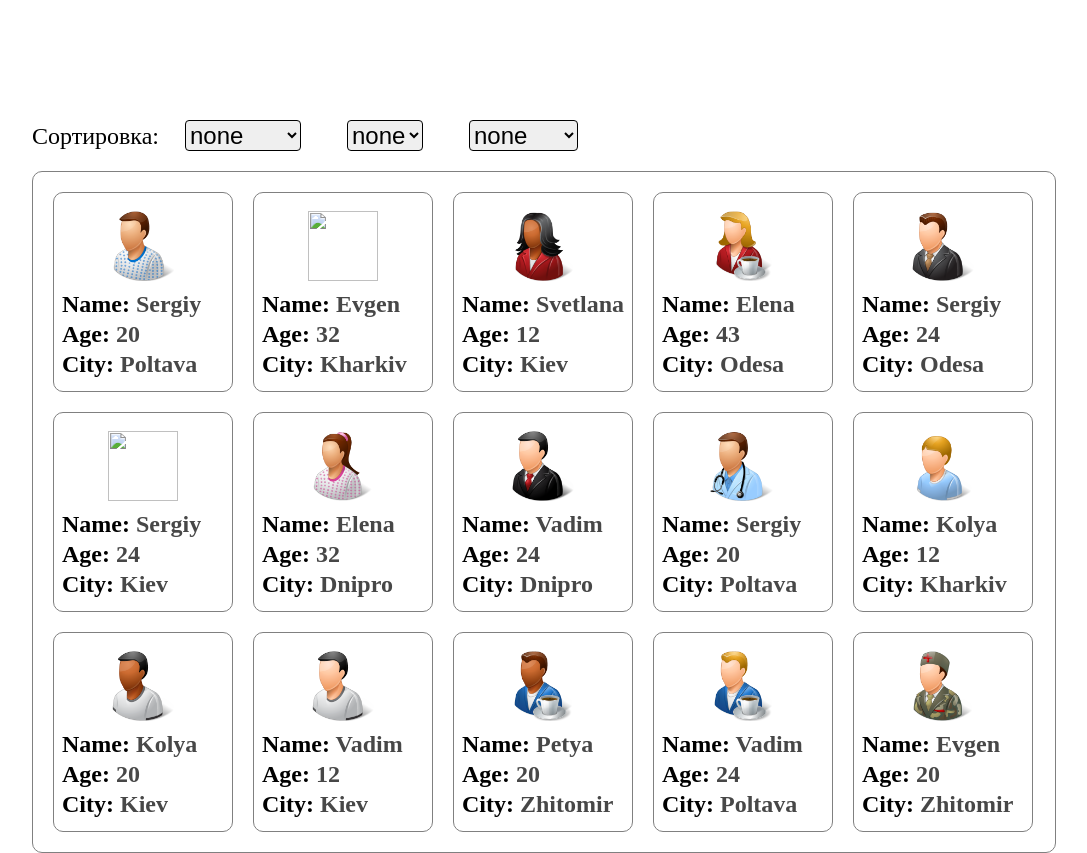
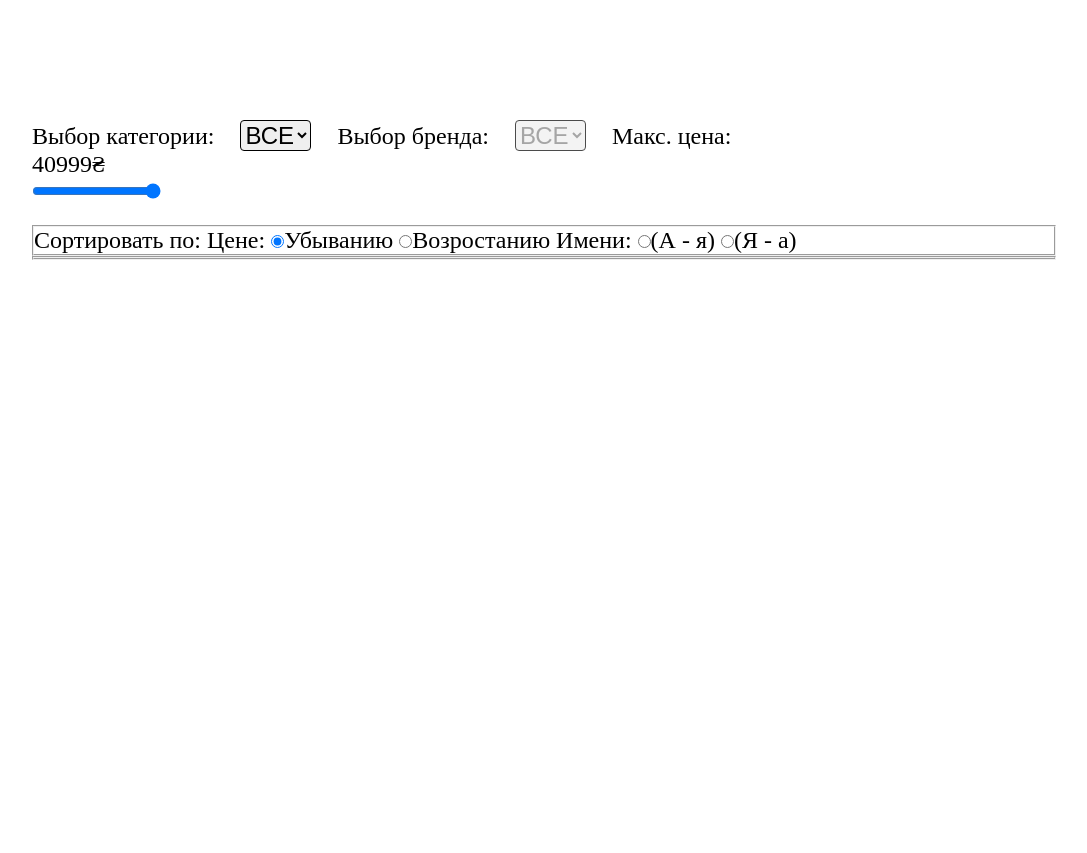
Before and after one commit to Tremollution/Tab, a plain HTML site: page index.html in a window 1280 px wide. Shown: the whole page, without its empty margins (96-1183 px from the left). After the commit the page ends 800 px from the top, so only its background shows below. Drawn offline with Linux system fonts and the light colour scheme.

Commit message:
Add files via upload

```diff
--- a/index.html
+++ b/index.html
@@ -10,31 +10,51 @@
 <div class="head">
 	<div class="container">
 		<div class="content">
-			<form action="#" name="filter" class="filter">
-				Сортировка:
+			<form name="filter" class="filter">
 				<label>
-					<select name="name">
-						<option class="first__option">none</option>
+					Выбор категории:
+					<select name="category">
+						<option>ВСЕ</option>
 					</select>
 				</label>
 				<label>
-					<select name="age">
-						<option class="first__option">none</option>
+					Выбор бренда:
+					<select name="brand" disabled>
+						<option>ВСЕ</option>
 					</select>
 				</label>
 				<label>
-					<select name="city">
-						<option class="first__option">none</option>
-					</select>
+					Макс. цена: <div class="current-price">40999₴</div>
+					<input name="price" value="40999" type="range" min="4000" max="40999" class="slider">
 				</label>
 			</form>
-			<form action="#" name="mainform" class="mainform">
-</form>
+			<form name="list" class="list">
+				<fieldset name="sort" class="sort">
+						<span> Сортировать по: </span>
+
+					<span>Цене:</span>
+					<label name="price" class="label active">
+						<input type="radio" name="radio" checked="checked" value="type1">Убыванию
+					</label class="label">
+					<label name="name" class="label">
+						<input type="radio" name="radio" value="type2" >Возростанию
+					</label>
+
+						<span>Имени:</span>
+					<label name="name" class="label">
+						<input type="radio" name="radio" value="type3">(А - я)
+					</label>
+					<label name="name" class="label">
+						<input type="radio" name="radio" value="type4">(Я - а)
+					</label>
+
+				</fieldset>
+				<fieldset name="products"></fieldset>
+			</form>
 		</div>
 	</div>
 </div>
 
-
 <script src="./js/main.js"></script>
 </body>
 </html>
```
